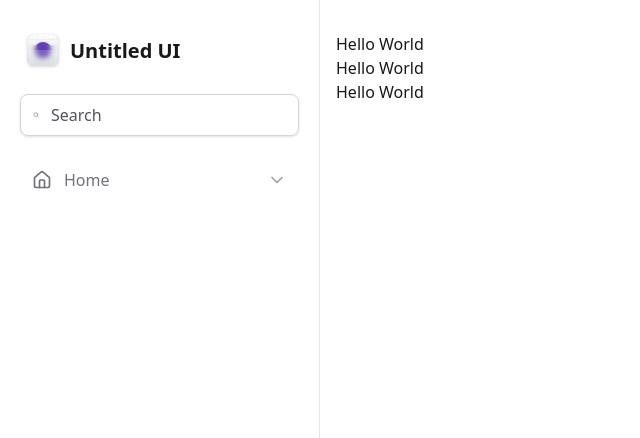
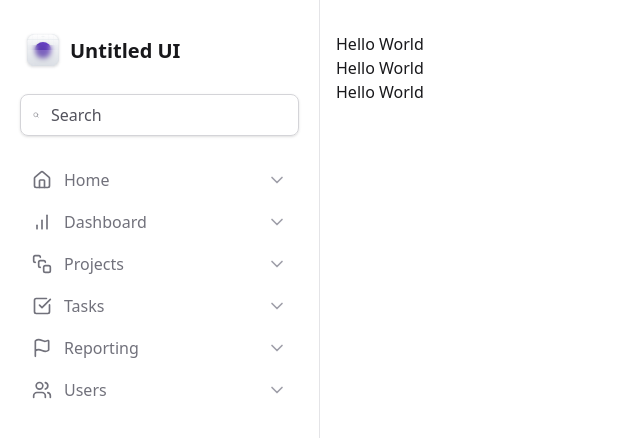
Before and after one commit to Brenobn/Styling-web, a Next.js app: page / in a window 1280 px wide. Shown: the top 438 px of the page, without its empty margins (0-640 px from the left). Built offline with nearby package versions, Linux system fonts and the light colour scheme.

Commit message:
Adding anothers Navintems and Importing the incons

```diff
--- a/src/components/Sidebar/MainNavigation/index.tsx
+++ b/src/components/Sidebar/MainNavigation/index.tsx
@@ -1,10 +1,22 @@
-import { Home } from 'lucide-react'
+import {
+  BarChart,
+  CheckSquare,
+  Flag,
+  Home,
+  SquareStack,
+  Users,
+} from 'lucide-react'
 import { NavItem } from './NavItem'
 
 export function MainNavigation() {
   return (
     <nav className="space-y-0.5">
       <NavItem title="Home" icon={Home} />
+      <NavItem title="Dashboard" icon={BarChart} />
+      <NavItem title="Projects" icon={SquareStack} />
+      <NavItem title="Tasks" icon={CheckSquare} />
+      <NavItem title="Reporting" icon={Flag} />
+      <NavItem title="Users" icon={Users} />
     </nav>
   )
 }
```
